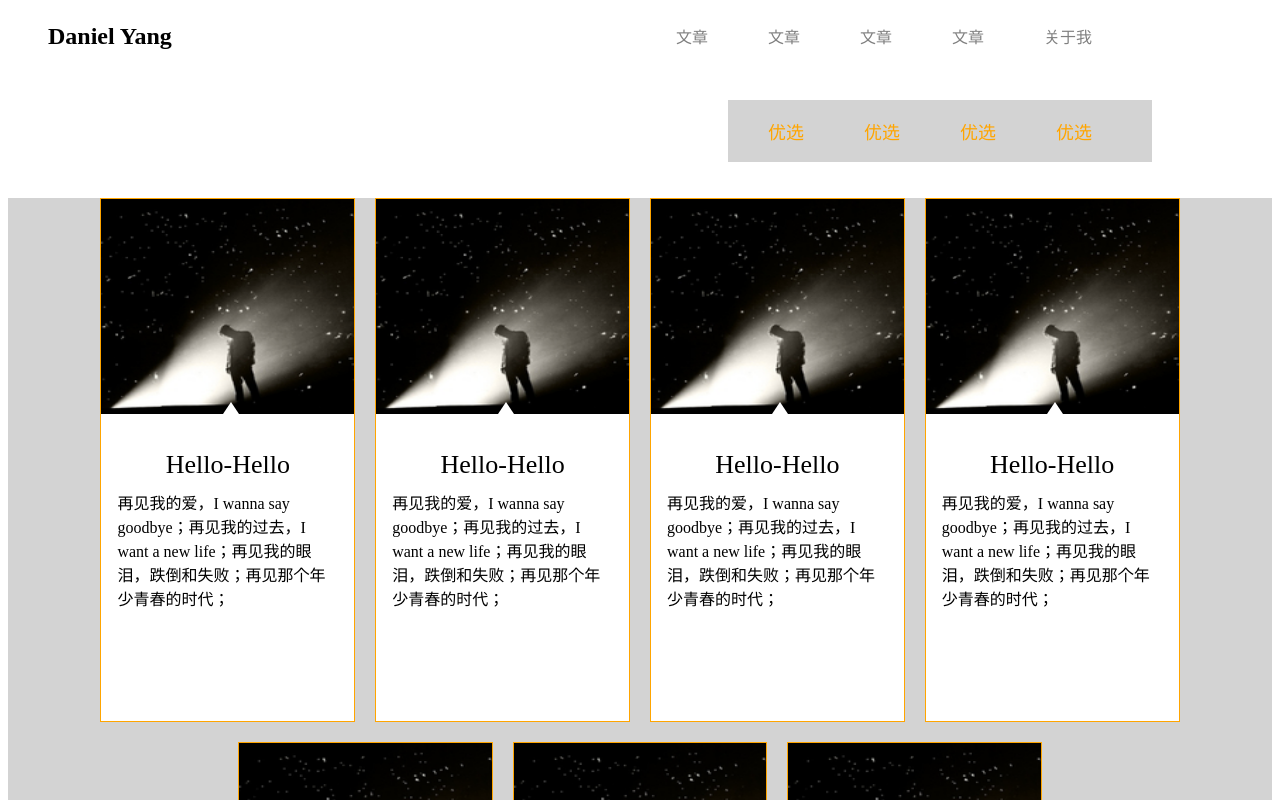
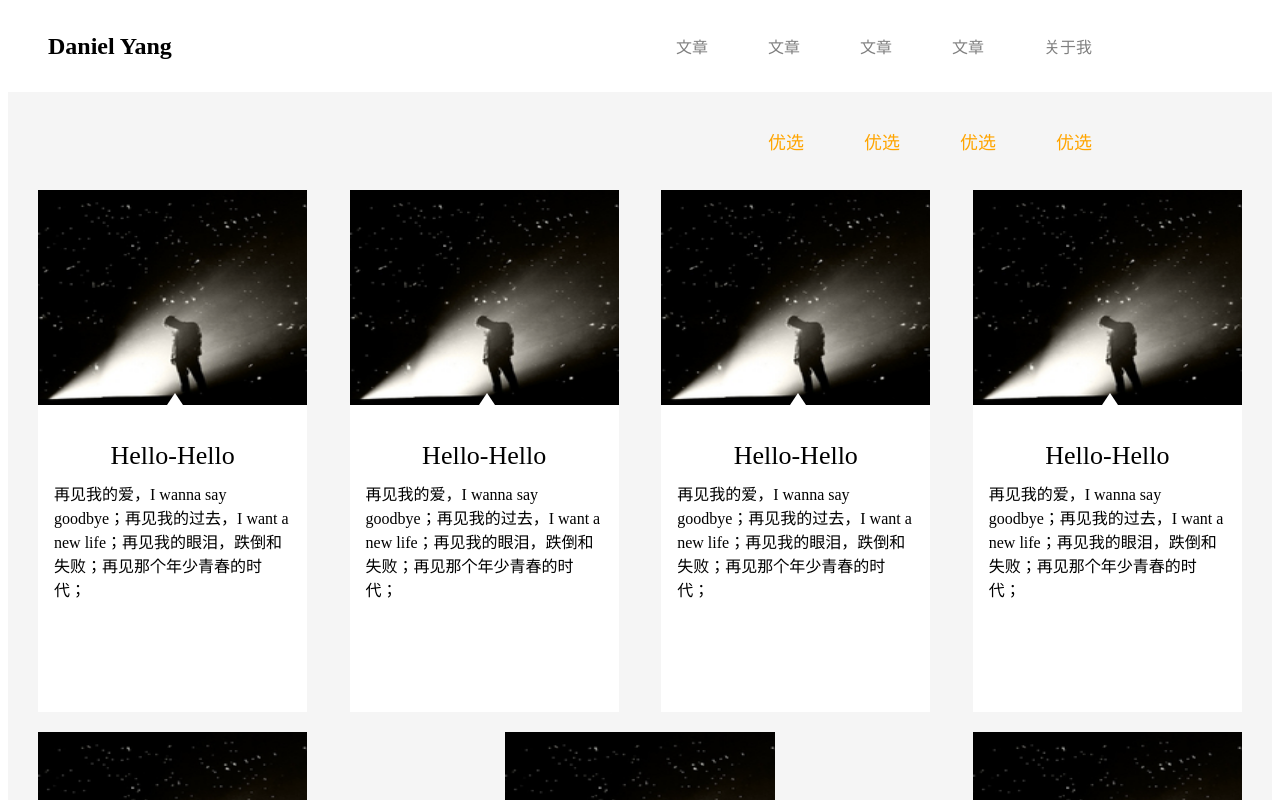
Before and after one commit to Darcy-Yang/personal-blog, a Vue app: page / in a window 1280 px wide. Shown: the top 800 px of the page. Built offline with nearby package versions, Linux system fonts and the light colour scheme.

Commit message:
[UPDATE]

```diff
--- a/src/components/nav/NavBar.vue
+++ b/src/components/nav/NavBar.vue
@@ -41,7 +41,7 @@ export default {
 <style lang="less" scoped>
 .main {
   display: flex;
-  margin: 0px 120px 36px 40px;
+  margin: 18px 120px 18px 40px;
   align-items: center;
   justify-content: space-between;
   span {
--- a/src/views/Home/Index.vue
+++ b/src/views/Home/Index.vue
@@ -1,6 +1,7 @@
 <template>
   <div>
     <NavBar/>
+    <div class="whole">
       <div class="navbar">
         <NavBar class="content-nav" :showAuthor="showAuthor" :fontStyle="fontStyle" :items="items" />
       </div>
@@ -91,6 +92,7 @@
         </div>
       </div>
    </div>
+  </div>
 </template>
 
 <script>
@@ -117,27 +119,27 @@ export default {
 </script>
 
 <style lang="less" scoped>
+.whole {
+  background: rgb(245, 245, 245);
+}
 .navbar {
   display: flex;
   flex-direction: column;
   .content-nav {
     align-self: flex-end;
     font-size: 18px;
-    background: lightgray;
   }
 }
 .display {
+  margin: 0px 20px;
   height: 100%;
   display: flex;
-  align-items: center;
-  justify-content: center;
+  justify-content: space-between;
   flex-wrap: wrap;
-  background: lightgray;
   .article {
     margin: 0px 10px 20px 10px;
-    width: 20%;
+    width: 22%;
     height: 522px;
-    border: 1px solid orange;
     background: white;
     img {
       width: 100%;
```
Lines whose indentation alone changed are shown as unchanged.
